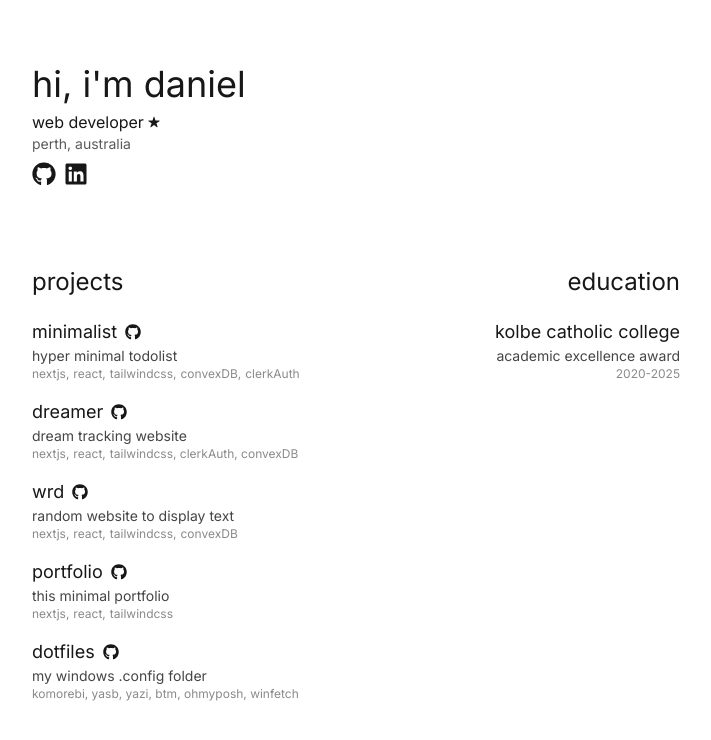
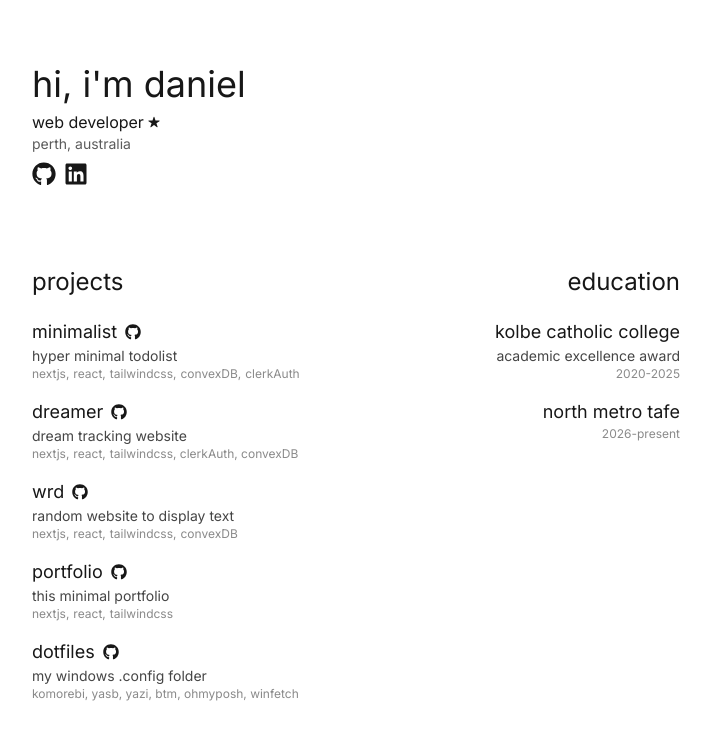
Before and after one commit to 2concrete/portfolio, a Next.js app: page / in a window 1280 px wide. Shown: the top 740 px of the page, without its empty margins (284-995 px from the left). Built offline with nearby package versions, Linux system fonts and the light colour scheme; no server answers.

Commit message:
added tafe to education

```diff
--- a/app/components/Education.tsx
+++ b/app/components/Education.tsx
@@ -10,6 +10,11 @@ const Education = () => {
           </p>
           <p className="text-xs opacity-50">2020-2025</p>
         </span>
+        <span>
+          <p className="text-lg">north metro tafe</p>
+
+          <p className="text-xs opacity-50">2026-present</p>
+        </span>
       </div>
     </div>
   );
--- a/package.json
+++ b/package.json
@@ -11,8 +11,10 @@
   "dependencies": {
     "@next/env": "^16.1.3",
     "@vercel/analytics": "^2.0.1",
+    "autoprefixer": "^10.5.0",
     "motion": "^12.29.2",
     "next": "^16.2.5",
+    "postcss": "^8.5.15",
     "react": "19.2.0",
     "react-dom": "19.2.0",
     "react-icons": "^5.5.0",
@@ -26,7 +28,7 @@
     "baseline-browser-mapping": "^2.9.19",
     "eslint": "^10.1.0",
     "eslint-config-next": "^0.2.4",
-    "tailwindcss": "^4",
+    "tailwindcss": "^4.3.1",
     "typescript": "^5"
   }
 }
```
Also changed, not shown: 1 other file (tests, documents, lock files or other folders).
